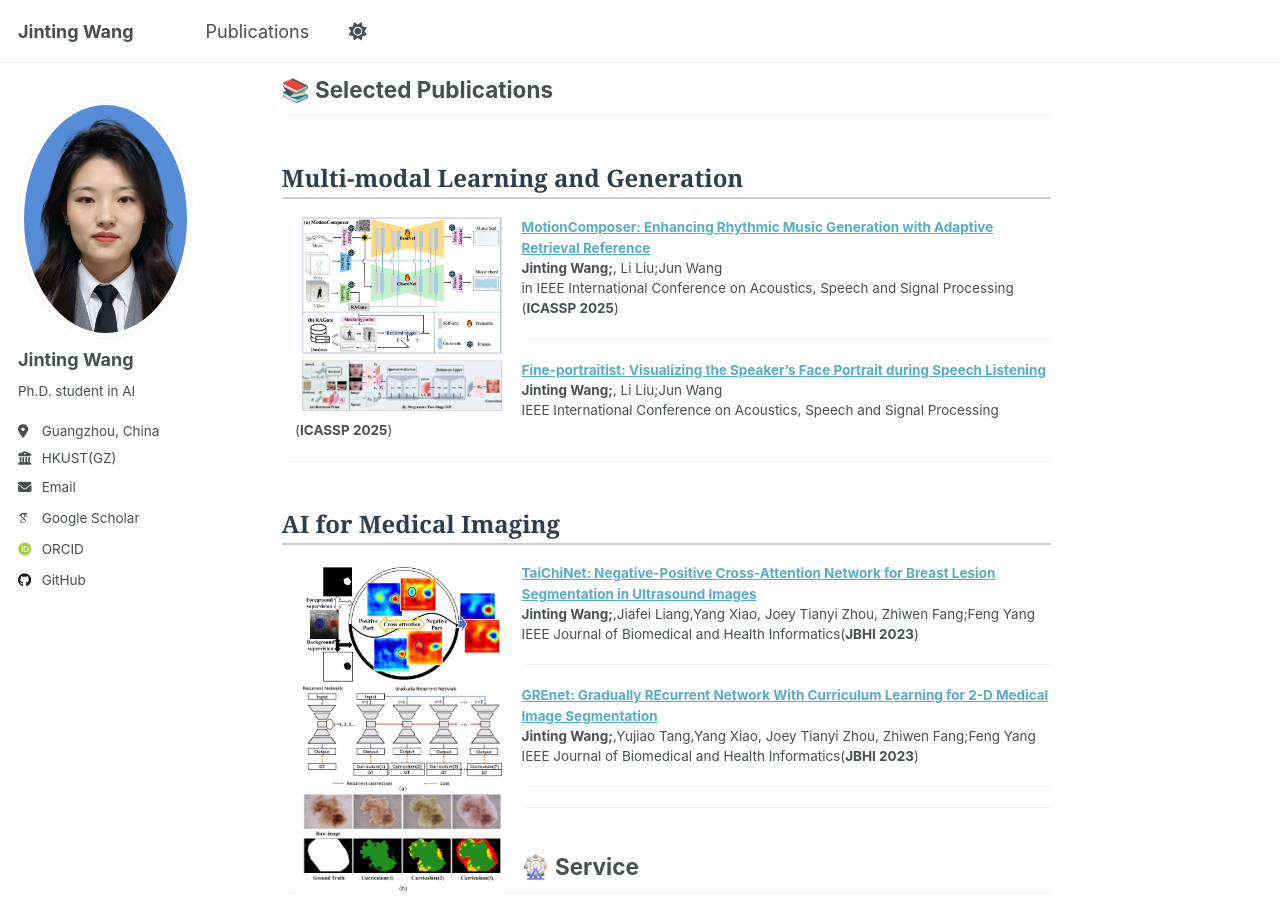
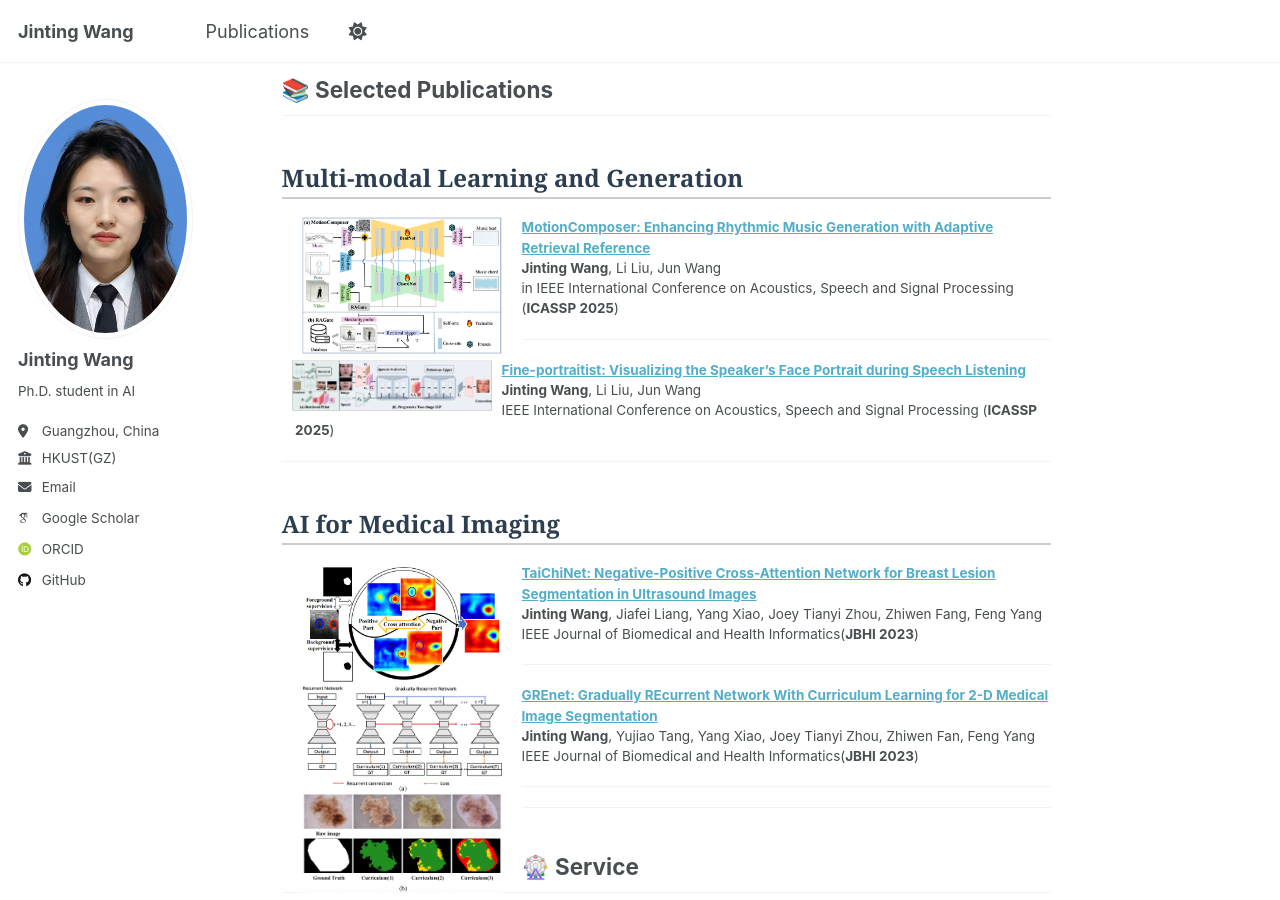
Before and after one commit to beria-moon/Beria.github.io, a Jekyll site: the page built from _pages/about.md, in a window 1280 px wide and 900 px high, scrolled down 749 px. Built offline with Jekyll 4.4.1, drawn with Linux system fonts in a browser that asks for light colours; some web fonts are replaced.

Commit message:
Update about.md

```diff
--- a/_pages/about.md
+++ b/_pages/about.md
@@ -44,25 +44,25 @@ redirect_from:
 </h2>
 <dl>
  <dt><img align="left" width="200"
-hspace="20" wspace="25" src="images/MotionComposer.jpg">
+hspace="20" wspace="20" src="images/MotionComposer.jpg">
 </dt>
 </dl>
 <dd><a href="https://ieeexplore.ieee.org/abstract/document/10889094"><strong>
 MotionComposer: Enhancing Rhythmic Music Generation with Adaptive Retrieval Reference
 </strong></a></dd>
-<dd><strong><strong>Jinting Wang</strong>;</strong>, Li Liu;Jun Wang</dd>
+<dd><strong>Jinting Wang</strong>, Li Liu, Jun Wang</dd>
 <dd> <strong class="First"></strong> in IEEE International Conference on Acoustics, Speech and Signal Processing (<strong>ICASSP 2025</strong>)</dd>
 
 <hr style="margin-top: 20px; margin-bottom: 20px;">
 
 <dl>
   <dt><img align="left" width="200"
-hspace="20" wspace="10" src="images/FinePortraitist.jpg">
+hspace="10" wspace="20" src="images/FinePortraitist.jpg">
 </dt>
 <dd><a href="https://ieeexplore.ieee.org/abstract/document/10889904"><strong>
 Fine-portraitist: Visualizing the Speaker’s Face Portrait during Speech Listening
 </strong></a></dd>
-<dd><strong><strong>Jinting Wang</strong>;</strong>, Li Liu;Jun Wang</dd>
+<dd><strong>Jinting Wang</strong>, Li Liu, Jun Wang</dd>
 <dd>  <strong class="First"></strong> IEEE International Conference on Acoustics, Speech and Signal Processing (<strong>ICASSP 2025</strong>)</dd>
 </dl>
 <hr style="margin-top: 20px; margin-bottom: 20px;">
@@ -77,19 +77,19 @@ hspace="20" wspace="20" src="images/TaiChiNet.jpg">
 <dd><a href="https://ieeexplore.ieee.org/abstract/document/10388392"><strong>
 TaiChiNet: Negative-Positive Cross-Attention Network for Breast Lesion Segmentation in Ultrasound Images
 </strong></a></dd>
-<dd><strong><strong>Jinting Wang</strong>;</strong>,Jiafei Liang,Yang Xiao, Joey Tianyi Zhou, Zhiwen Fang;Feng Yang</dd>
+<dd><strong>Jinting Wang</strong>, Jiafei Liang, Yang Xiao, Joey Tianyi Zhou, Zhiwen Fang, Feng Yang</dd>
 <dd>  <strong class="First"></strong> IEEE Journal of Biomedical and Health Informatics(<strong>JBHI 2023</strong>)</dd>
 </dl>
 <hr style="margin-top: 20px; margin-bottom: 20px;">
 
 <dl>
   <dt><img align="left" width="200"
-hspace="20" wspace="10" src="images/GREnet.jpg">
+hspace="20" wspace="20" src="images/GREnet.jpg">
 </dt>
 <dd><a href="https://ieeexplore.ieee.org/abstract/document/10026671"><strong>
 GREnet: Gradually REcurrent Network With Curriculum Learning for 2-D Medical Image Segmentation
 </strong></a></dd>
-<dd><strong><strong>Jinting Wang</strong>;</strong>,Yujiao Tang,Yang Xiao, Joey Tianyi Zhou, Zhiwen Fang;Feng Yang</dd>
+<dd><strong>Jinting Wang</strong>, Yujiao Tang, Yang Xiao, Joey Tianyi Zhou, Zhiwen Fan, Feng Yang</dd>
 <dd>  <strong class="First"></strong> IEEE Journal of Biomedical and Health Informatics(<strong>JBHI 2023</strong>)</dd>
 </dl>
 <hr style="margin-top: 20px; margin-bottom: 20px;">
```
